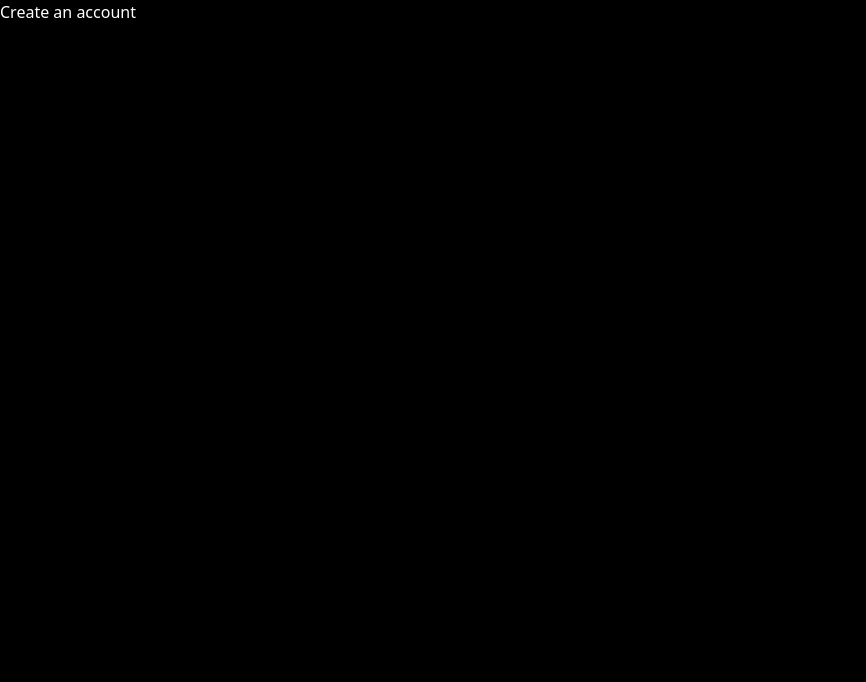
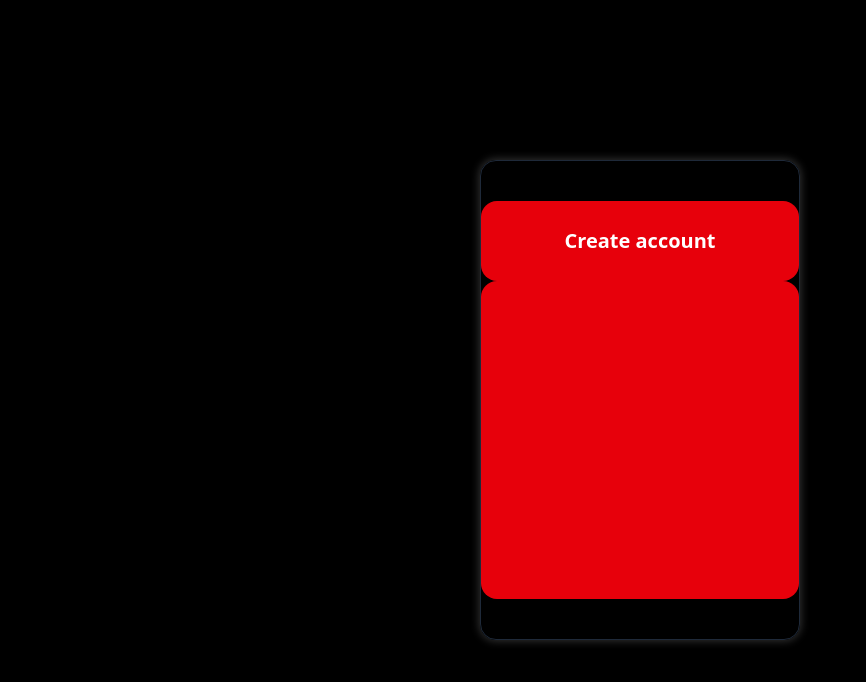
Before and after one commit to julianhomezdev/FRONTEND-CHAT, a React (Vite) app: page /auth/register in a window 1280 px wide. Shown: the top 682 px of the page, without its empty margins (0-866 px from the left). Built offline with nearby package versions, Linux system fonts and the light colour scheme.

Commit message:
Creating the form register component

```diff
--- /dev/null
+++ b/src/Components/Auth/FormRegister.jsx
@@ -0,0 +1,30 @@
+export function FormRegister ()  {
+
+
+    return (
+
+        <>
+
+            <div className="w-1/4 h-3/5 bg-transparent rounded-2xl flex flex-col items-start justify-center border border-gray-800 p-0 shadow-[0_0_8px_1px_rgba(255,255,255,0.2)]">
+
+
+                {/** Upper div for the title*/}
+                <div className="w-full h-1/6 bg-red-600 rounded-2xl flex justify-center items-center">
+
+                    <h1 className="text-xl font-extrabold">Create account</h1>
+
+                </div>
+
+
+                {/** Mid div for inputs  */}
+                <div className="w-full h-2/3 bg-red-600 rounded-2xl flex justify-center items-start">
+
+
+
+                </div>
+
+            </div>
+
+        </>
+    )
+}
--- a/src/Pages/Auth/RegisterPage.jsx
+++ b/src/Pages/Auth/RegisterPage.jsx
@@ -1,8 +1,14 @@
+import { FormRegister } from "../../Components/Auth/FormRegister";
+
 export function RegisterPage ()  {
 
     return (
         <>
-        <div className="w-screen h-full bg-black text-white">Create an account</div>
+        <div className="w-screen h-full bg-black text-white flex items-center justify-center">
+
+            < FormRegister />
+
+        </div>
         </>
     )
 
```
